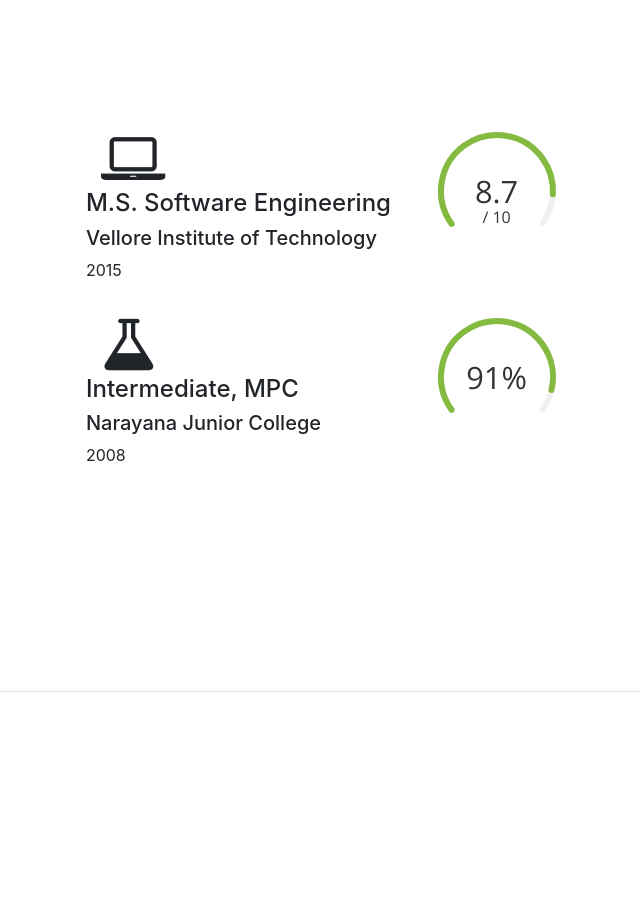
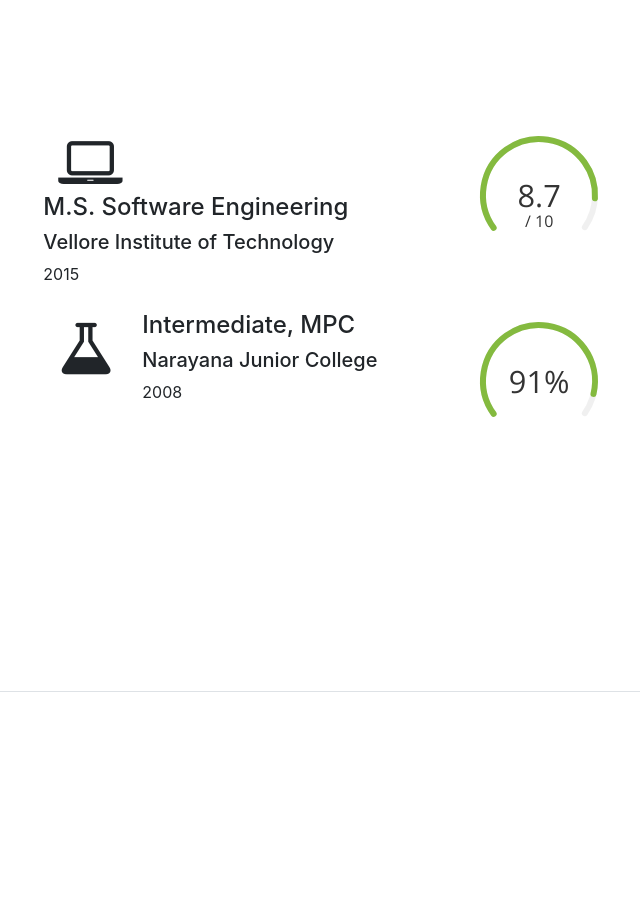
Before and after one commit to harshareddy1993/profile, a website with bundled scripts: page index.html in a window 1280 px wide. Shown: the part 1760-2666 px from the top of the page, without its empty margins (367-1007 px from the left). Built offline with nearby package versions, Linux system fonts and the light colour scheme; a web font is replaced by a local one.

Commit message:
Layout Changes

```diff
--- a/index.html
+++ b/index.html
@@ -39,7 +39,7 @@
         <ul class="navbar-nav">
           <li class="nav-item">
             <a class="nav-link js-scroll-trigger" href="#about">
-              About Me &nbsp;&nbsp;<i class="fa fa-info-circle"></i>
+              About Me &nbsp;&nbsp;&nbsp;<i class="fa fa-info-circle"></i>
             </a>
           </li>
           <li class="nav-item">
@@ -212,7 +212,7 @@
           <div class="container-sub">
             <div class="full-divider"></div>
             <div class="row d-flex justify-content-center">
-              <div class="col-4" style="margin-top:15px;margin-bottom:10px;">
+              <div class="col-5" style="margin-top:15px;margin-bottom:10px;">
                 <div class="col-3 edu-icon icon-block"><i class="fa fa-laptop"></i></div>
                 <div class="flot-left">
                   <h4>M.S. Software Engineering</h4>
@@ -226,7 +226,7 @@
             </div>
             <div class="full-divider"></div>
             <div class="row d-flex justify-content-center">
-              <div class="col-4" style="margin-top:15px;margin-bottom:10px;">
+              <div class="col-5" style="margin-top:15px;margin-bottom:10px;">
                 <div class="col-3 edu-icon icon-block"><i class="fa fa-flask"></i></div>
                 <div class="flot-left">
                   <h4>Intermediate, MPC</h4>
```
